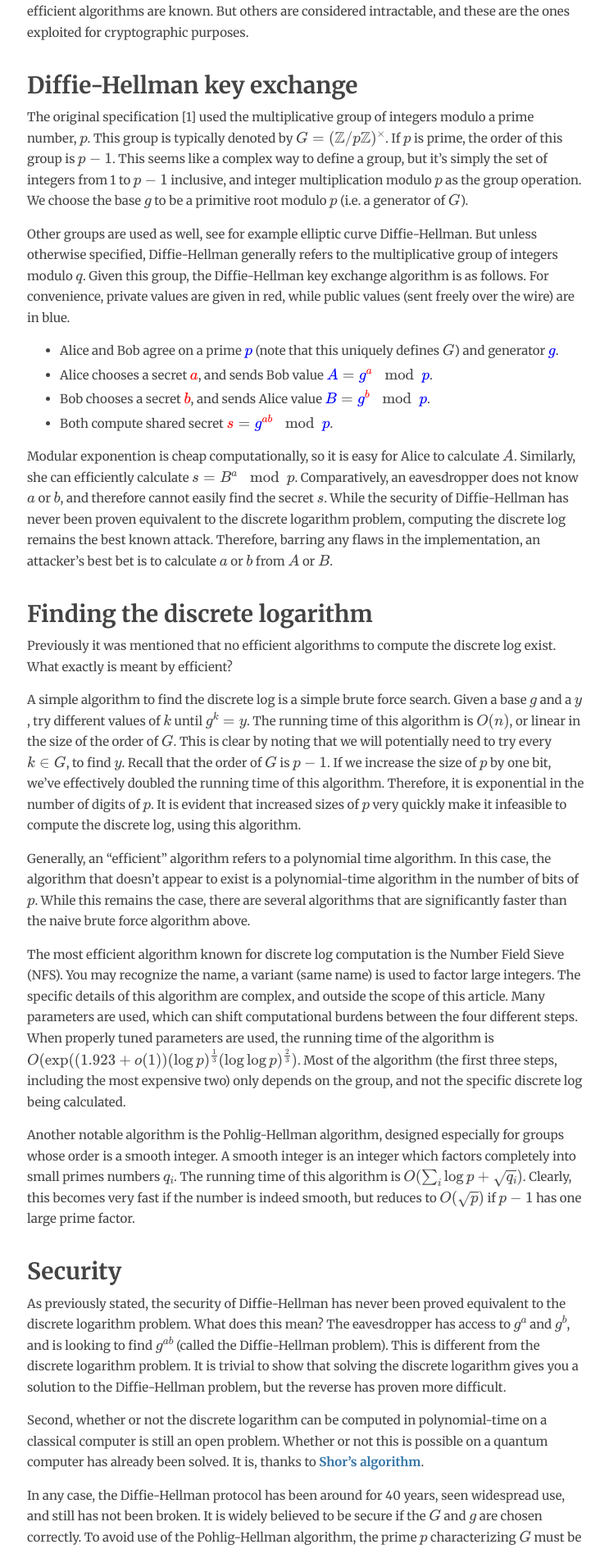
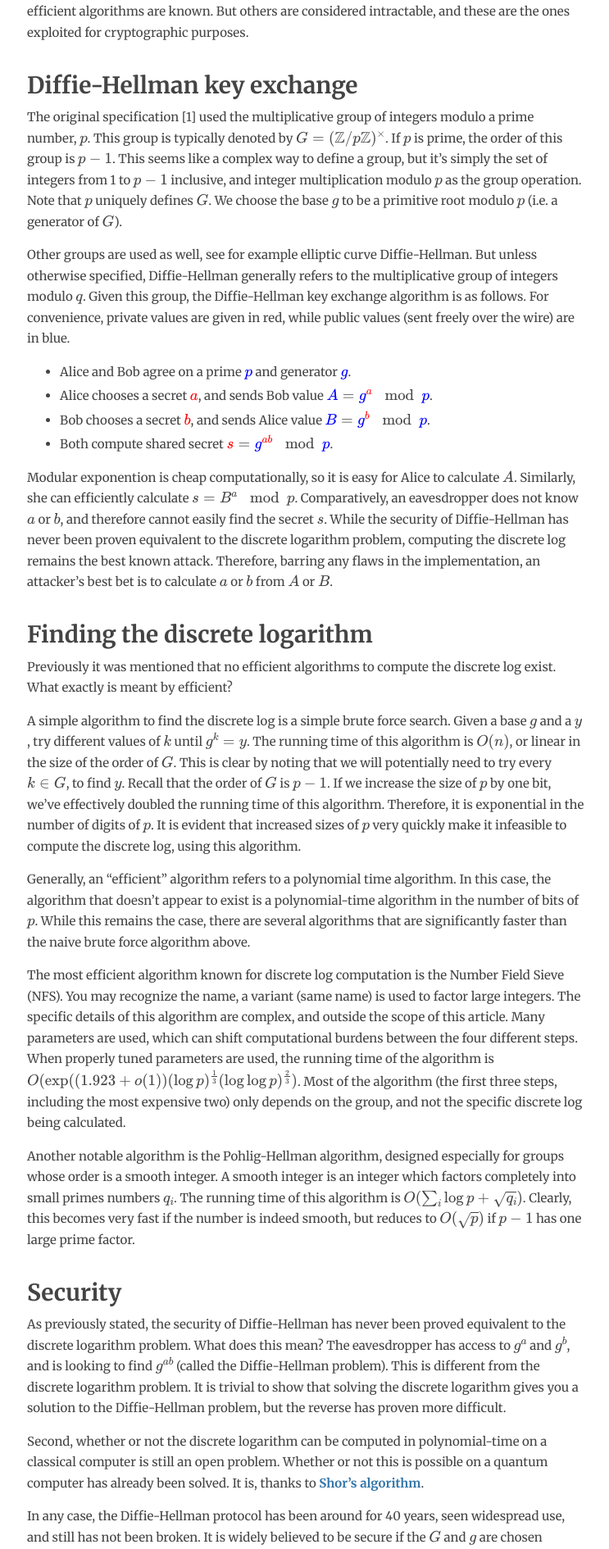
Before and after one commit to avanpo/avanpo.github.io, a Jekyll site: the page built from _posts/2016-03-15-what-is-diffie-hellman.md, in a window 1280 px wide. Shown: the part 1077-2967 px from the top of the page at 82% size, without its empty margins (267-1010 px from the left). Built offline with Jekyll 4.4.1, drawn with Linux system fonts in a browser that asks for light colours; formulas are drawn with MathJax 3.

Commit message:
more fixes

```diff
--- a/_posts/2016-03-15-what-is-diffie-hellman.md
+++ b/_posts/2016-03-15-what-is-diffie-hellman.md
@@ -21,11 +21,11 @@ Given $$G$$, $$g$$, and $$y$$, the discrete logarithm problem is a matter of cal
 
 ## Diffie-Hellman key exchange
 
-The original specification [1] used the multiplicative group of integers modulo a prime number, $$p$$. This group is typically denoted by $$G = (\mathbb{Z}/p\mathbb{Z})^{\times}$$. If $$p$$ is prime, the order of this group is $$p-1$$. This seems like a complex way to define a group, but it's simply the set of integers from 1 to $$p-1$$ inclusive, and integer multiplication modulo $$p$$ as the group operation. We choose the base $$g$$ to be a primitive root modulo $$p$$ (i.e. a generator of $$G$$).
+The original specification [1] used the multiplicative group of integers modulo a prime number, $$p$$. This group is typically denoted by $$G = (\mathbb{Z}/p\mathbb{Z})^{\times}$$. If $$p$$ is prime, the order of this group is $$p-1$$. This seems like a complex way to define a group, but it's simply the set of integers from 1 to $$p-1$$ inclusive, and integer multiplication modulo $$p$$ as the group operation. Note that $$p$$ uniquely defines $$G$$. We choose the base $$g$$ to be a primitive root modulo $$p$$ (i.e. a generator of $$G$$).
 
 Other groups are used as well, see for example elliptic curve Diffie-Hellman. But unless otherwise specified, Diffie-Hellman generally refers to the multiplicative group of integers modulo $$q$$. Given this group, the Diffie-Hellman key exchange algorithm is as follows. For convenience, private values are given in red, while public values (sent freely over the wire) are in blue.
 
-- Alice and Bob agree on a prime $$\definecolor{red}{RGB}{255,0,0} \definecolor{blue}{RGB}{0,0,255} \textcolor{blue}{p}$$ (note that this uniquely defines $$G$$) and generator $$\textcolor{blue}{g}$$.
+- Alice and Bob agree on a prime $$\definecolor{red}{RGB}{255,0,0} \definecolor{blue}{RGB}{0,0,255} \textcolor{blue}{p}$$ and generator $$\textcolor{blue}{g}$$.
 - Alice chooses a secret $$\textcolor{red}{a}$$, and sends Bob value $$\textcolor{blue}{A} = \textcolor{blue}{g}^{\textcolor{red}{a}} \mod \textcolor{blue}{p}$$.
 - Bob chooses a secret $$\textcolor{red}{b}$$, and sends Alice value $$\textcolor{blue}{B} = \textcolor{blue}{g}^{\textcolor{red}{b}} \mod \textcolor{blue}{p}$$.
 - Both compute shared secret $$\textcolor{red}{s} = \textcolor{blue}{g}^{\textcolor{red}{ab}} \mod \textcolor{blue}{p}$$.
--- a/css/default.css
+++ b/css/default.css
@@ -113,6 +113,10 @@ footer {
   border-top: 1px solid #e8e8e8;
 }
 
+footer p {
+  margin: 0 0 1em 0;
+}
+
 footer ul.icons li {
   display: inline;
   margin: 0 15px;
@@ -140,7 +144,7 @@ footer ul.icons li a:hover img {
 div.content {
   width: 680px;
   margin: 0 auto;
-  padding: 40px 40px 180px 40px;
+  padding: 40px;
   background: #fff;
 }
 
@@ -224,7 +228,7 @@ div.content ul.archives li {
 
 div.content ul.archives span.date {
   display: inline-block;
-  width: 98px;
+  width: 100px;
   text-transform: uppercase;
   color: #aaa;
 }
```
